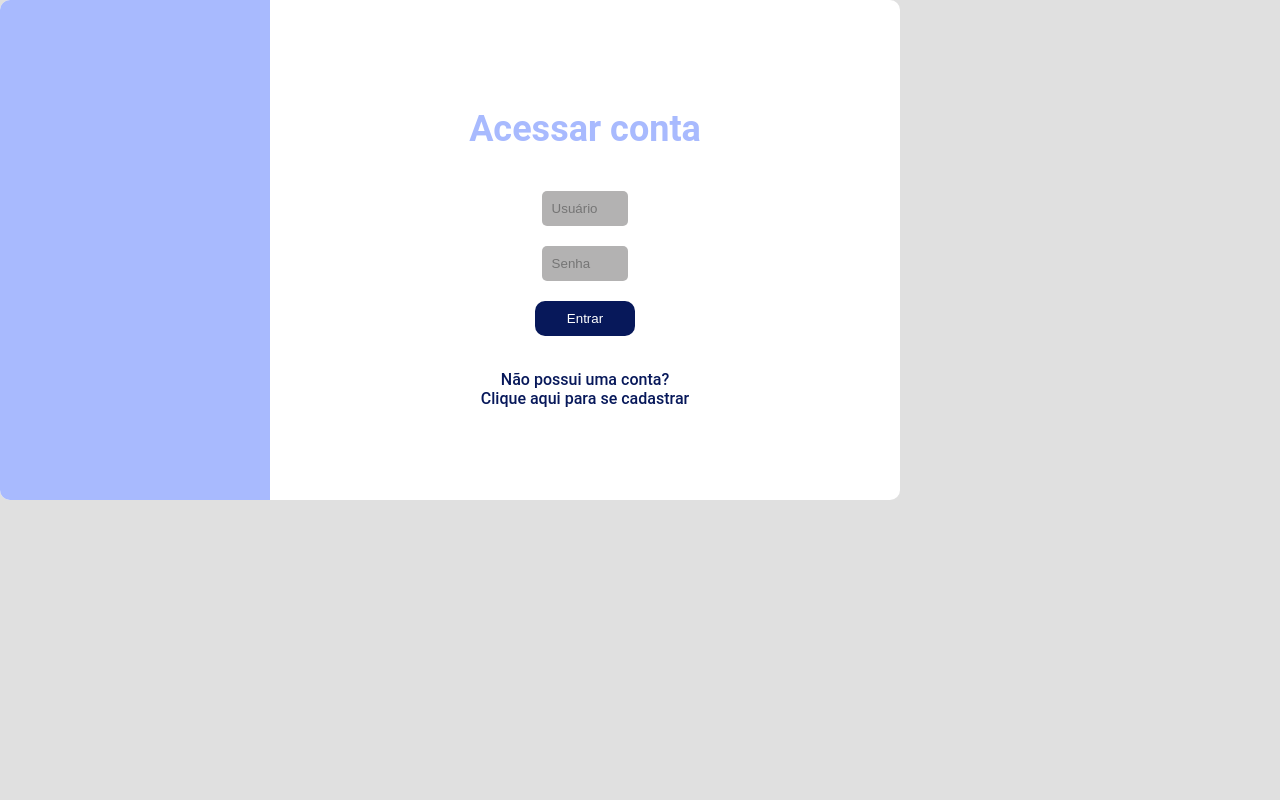
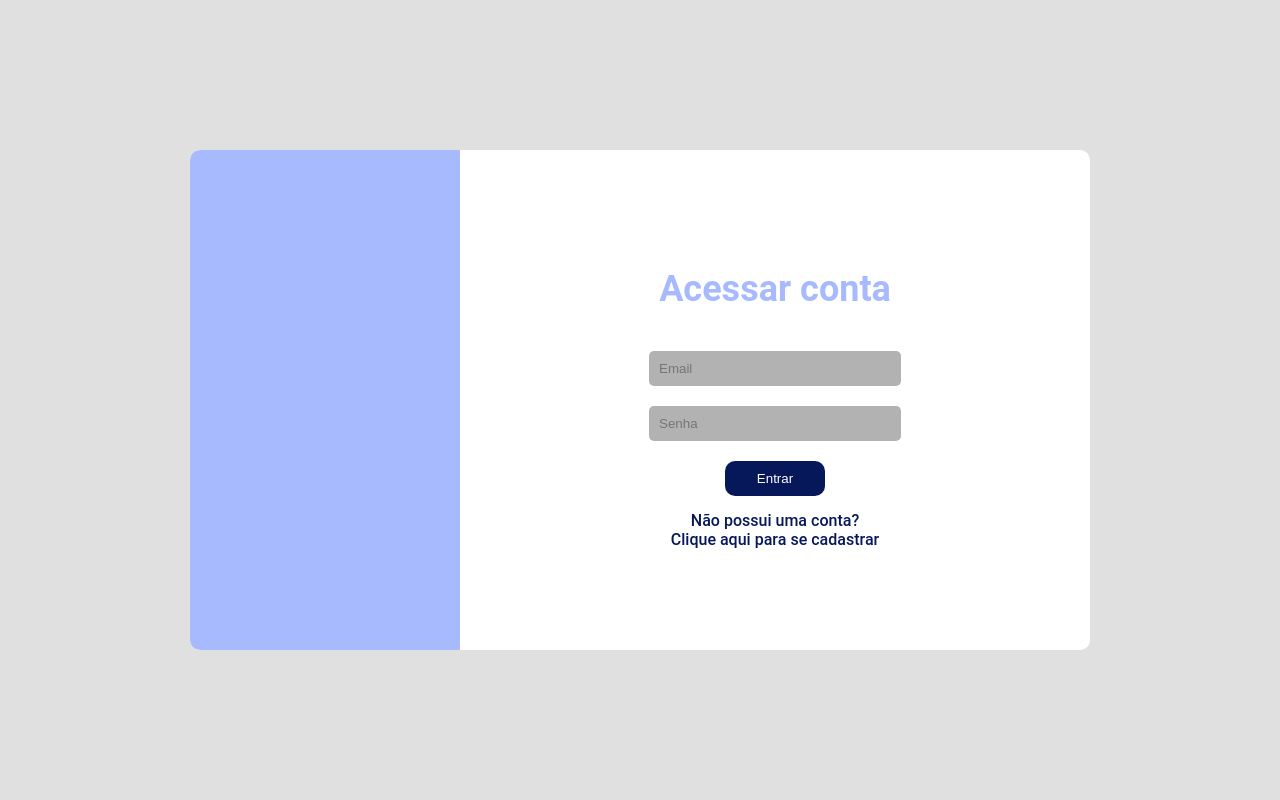
Before and after one commit to apiFatec/SOS_API, a Flask app: page /login in a window 1280 px wide. Run offline with Flask 2, Linux system fonts and the light colour scheme; some libraries are stand-ins or nearby versions.

Commit message:
:sparkles: feat: Add form and name to inputs

```diff
--- a/templates/tela-login/index.html
+++ b/templates/tela-login/index.html
@@ -5,30 +5,26 @@
     <meta http-equiv="X-UA-Compatible" content="IE=edge">
     <meta name="viewport" content="width=device-width, initial-scale=1.0">
     <link rel="stylesheet" href="{{url_for('static', filename='tela-login/style.css')}}">
+    <link href="https://cdnjs.cloudflare.com/ajax/libs/font-awesome/4.7.0/css/font-awesome.min.css" rel="stylesheet"/>
+    <script src="https://kit.fontawesome.com/00b11d72aa.js" crossorigin="anonymous"></script>
     <title>Login</title>
 </head>
 <body class="main">
 
-    <main >
-
         <div class="corpo">
             <div class="blocoazul"></div>
-            <div class="telalogin">
+            <form action="/login" method="post" class="telalogin">
 
                 <h1 class="titulo">Acessar conta</h1>
 
-                <div>
-                    <input class="inputlogin" type="text" name="usuario" placeholder="Usuário">
-                </div>
+                    <input class="inputlogin" type="email" name="email" placeholder="Email">
 
-                <div>
-                    <input class="inputlogin" type="password" name="senha" placeholder="Senha">
-                </div>
-                <button class="btn">Entrar</button><br>
-                <a class="link" href="#">Não possui uma conta?<br>Clique aqui para se cadastrar</a>
-            </div>
+                    <input class="inputlogin" type="password" name="password" placeholder="Senha">
+                <input type="submit" class="btn" value="Entrar">
+                <a class="link" href="/cadastro">Não possui uma conta?<br>Clique aqui para se cadastrar</a>
+            </form>
 
         </div>
-   </main>
+
 </body>
 </html>
```
Also changed, not shown: templates/cadastro/index.html (+6 -6 lines).
